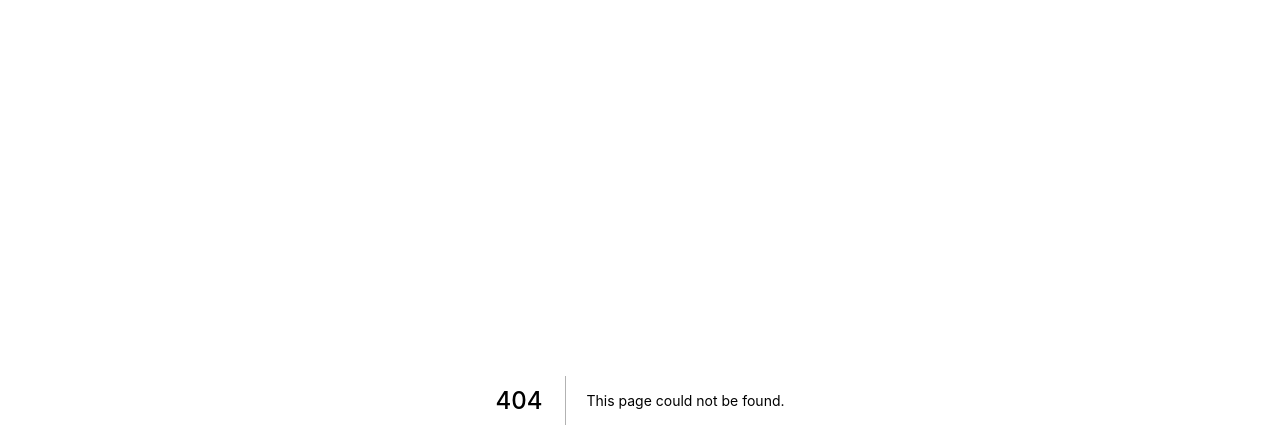
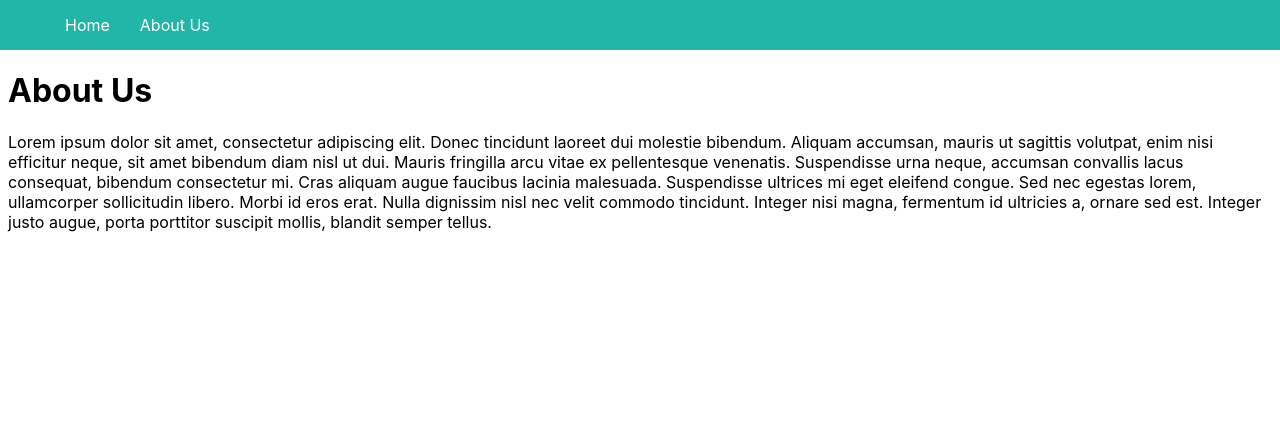
Before and after one commit to Grupohuno/frontend-huno, a Next.js app: page /about in a window 1280 px wide. Before the commit this address had no page. Shown: the top 448 px of the page. Built offline with nearby package versions, Linux system fonts and the light colour scheme.

Commit message:
Added simple navbar with home & about us views :octopus:

```diff
--- /dev/null
+++ b/components/layout.js
@@ -0,0 +1,16 @@
+import React from 'react'
+import layoutStyles from '../styles/Layout.module.css'
+import Navbar from './navbar'
+
+const Layout = ({ children }) => {
+  return (
+    <>
+        <Navbar />
+        <div className={layoutStyles.container}>
+            {children}
+        </div>
+    </>
+  )
+}
+
+export default Layout
--- /dev/null
+++ b/components/navbar.js
@@ -0,0 +1,20 @@
+import React from 'react'
+import navbarStyles from '../styles/Navbar.module.css'
+import Link from 'next/link'
+
+const Navbar = () => {
+  return (
+    <nav className={navbarStyles.nav}>
+        <ul>
+            <li>
+                <Link href={"/"}>Home</Link>
+            </li>
+            <li>
+                <Link href={"/about"}>About Us</Link>
+            </li>
+        </ul>
+    </nav>
+  )
+}
+
+export default Navbar
--- a/pages/_app.js
+++ b/pages/_app.js
@@ -1,7 +1,12 @@
 import '../styles/globals.css'
+import Layout from '../components/layout'
 
 function MyApp({ Component, pageProps }) {
-  return <Component {...pageProps} />
+  return (
+    <Layout>
+      <Component {...pageProps} />
+    </Layout>
+  );
 }
 
 export default MyApp
--- /dev/null
+++ b/pages/about.js
@@ -0,0 +1,27 @@
+import React from 'react'
+import Head from 'next/head'
+
+const About = () => {
+  return (
+    <div>
+      <Head>
+        <title>About Grupohuno</title>
+      </Head>
+      <h1>About Us</h1>
+      <p>
+        Lorem ipsum dolor sit amet, consectetur adipiscing elit. Donec tincidunt
+        laoreet dui molestie bibendum. Aliquam accumsan, mauris ut sagittis
+        volutpat, enim nisi efficitur neque, sit amet bibendum diam nisl ut dui.
+        Mauris fringilla arcu vitae ex pellentesque venenatis. Suspendisse urna
+        neque, accumsan convallis lacus consequat, bibendum consectetur mi. Cras
+        aliquam augue faucibus lacinia malesuada. Suspendisse ultrices mi eget
+        eleifend congue. Sed nec egestas lorem, ullamcorper sollicitudin libero.
+        Morbi id eros erat. Nulla dignissim nisl nec velit commodo tincidunt.
+        Integer nisi magna, fermentum id ultricies a, ornare sed est. Integer
+        justo augue, porta porttitor suscipit mollis, blandit semper tellus.{" "}
+      </p>
+    </div>
+  );
+}
+
+export default About
--- /dev/null
+++ b/styles/Layout.module.css
@@ -0,0 +1,18 @@
+.container {
+    min-height: 100vh;
+    padding: 0 0.5rem;
+    display: flex;
+    flex-direction: column;
+    justify-content: flex-start;
+    align-items: center;
+  }
+
+.main {
+    padding: 5rem 0;
+    flex: 1;
+    display: flex;
+    flex-direction: column;
+    justify-content: flex-start;
+    align-items: center;
+    font-size: 1.25rem;
+}
--- /dev/null
+++ b/styles/Navbar.module.css
@@ -0,0 +1,20 @@
+.nav {
+    height: 50px;
+    padding: 10px;
+    background: #21B6A8;
+    color: #fff;
+    display: flex;
+    align-items: center;
+    justify-content: flex-start;
+  }
+
+  .nav ul {
+    display: flex;
+    justify-content: center;
+    align-items: center;
+    list-style: none;
+  }
+
+  .nav ul li a {
+    margin: 5px 15px;
+  }
```
Also changed, not shown: pages/index.js (+3 -7 lines).
